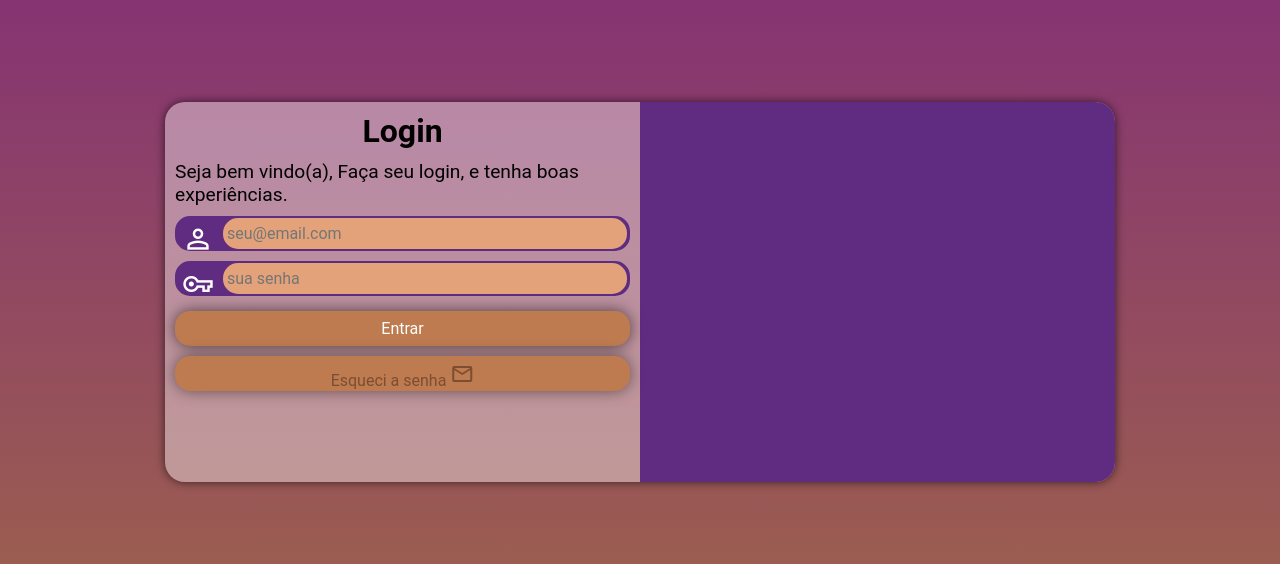
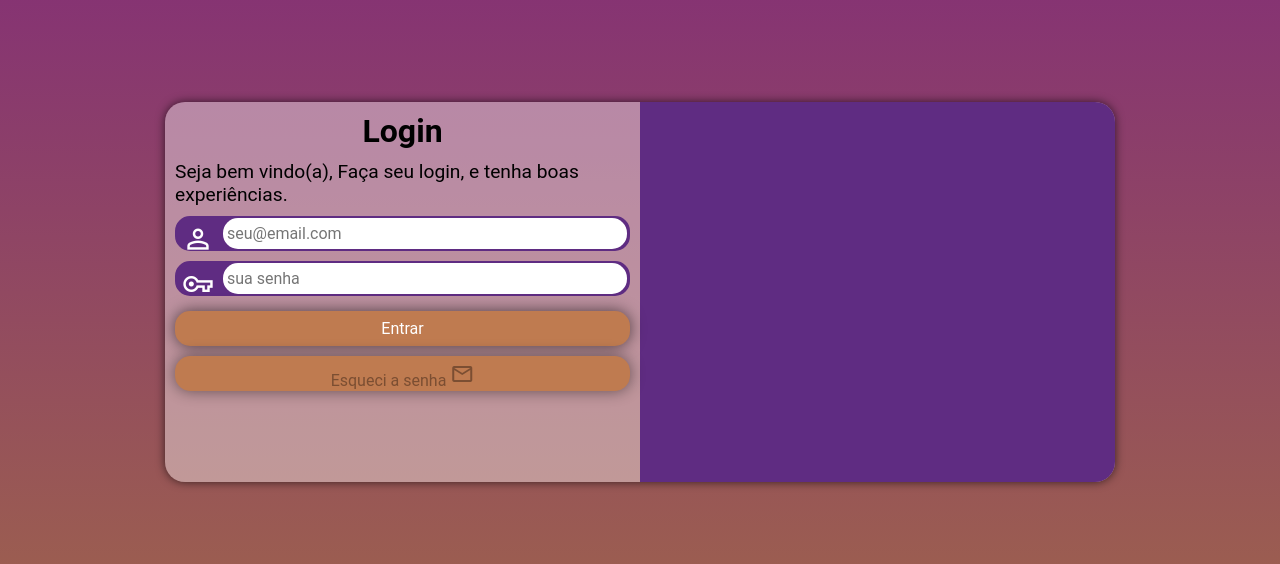
Before and after one commit to guirondj/TelaDeLogin, a plain HTML site: page index.html in a window 1280 px wide. Shown: the part 108-672 px from the top of the page. Drawn offline with nearby package versions, Linux system fonts and the light colour scheme.

Commit message:
mudança de cor no input

```diff
--- a/estilo/style.css
+++ b/estilo/style.css
@@ -86,7 +86,7 @@ div.campo > span {
 }
 
 div.campo > input {
-    background-color: #e3a279;
+    background-color: white;
     font-size: 1em;
     width: calc(100% - 47px);
     height: 100%;
```
